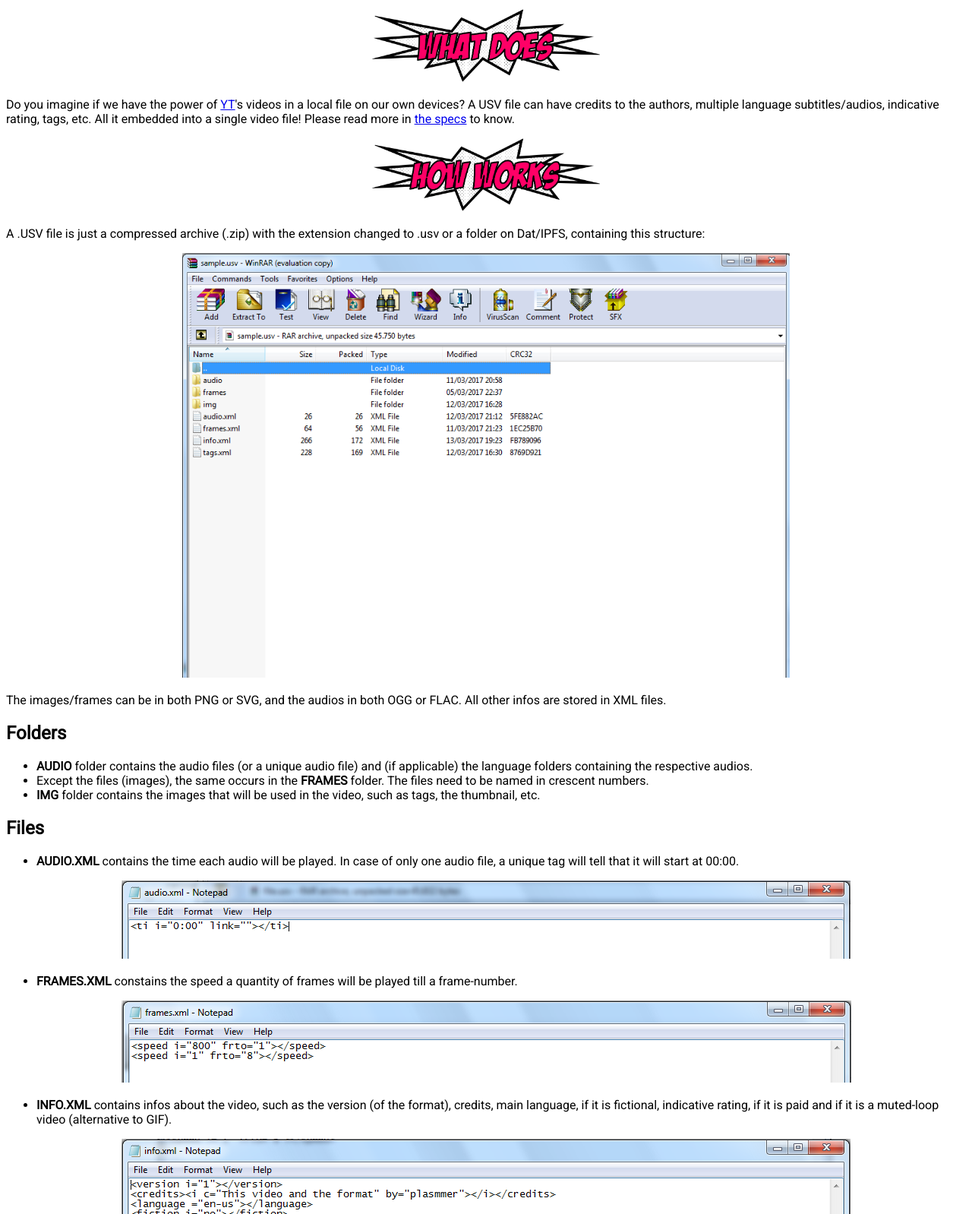
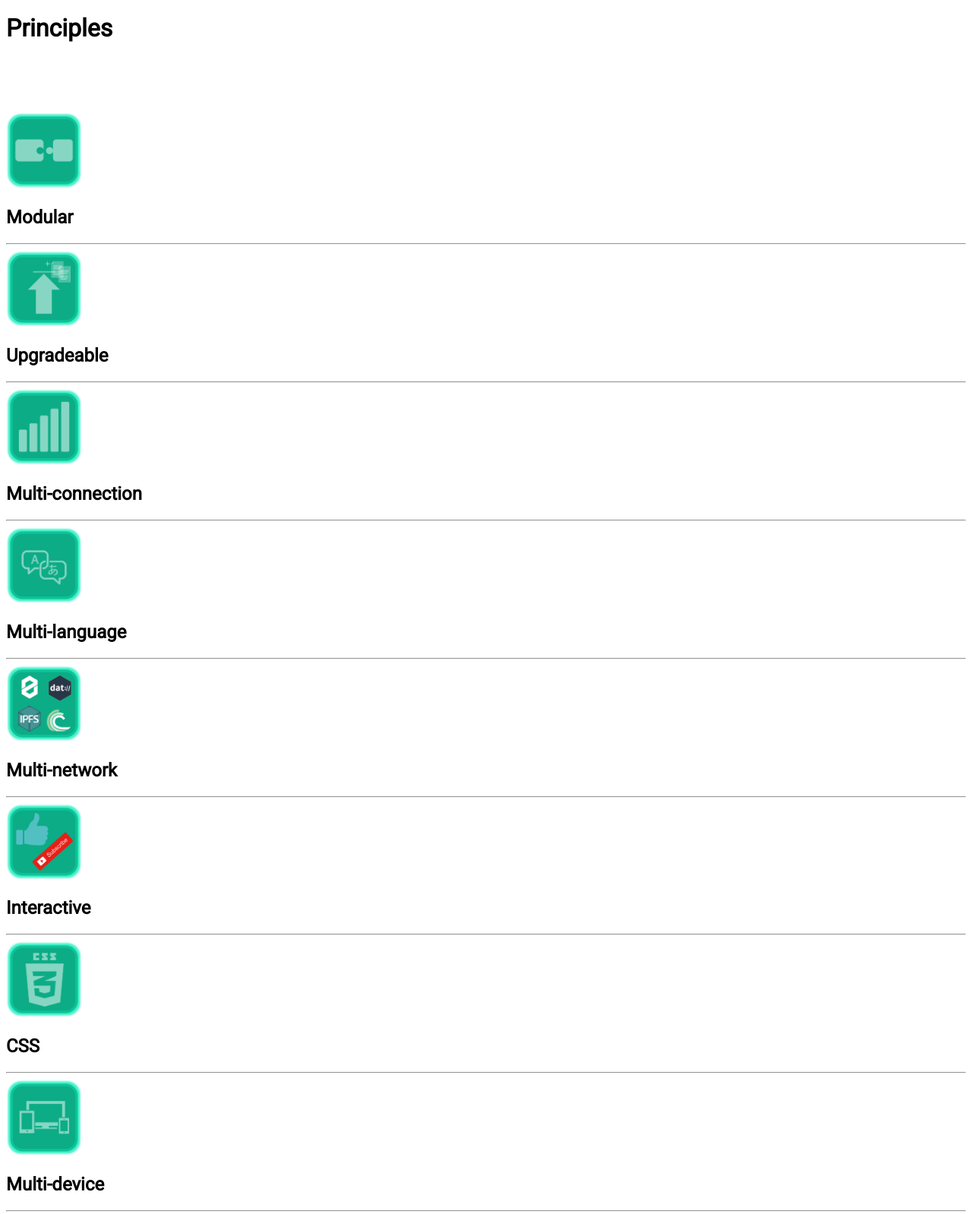
Before and after one commit to Universal-Smart-Video-Format/USV-Site, a plain HTML site: page index.html in a window 1280 px wide. Shown: the part 740-2338 px from the top of the page at 76% size. Drawn offline with Linux system fonts and the light colour scheme.

Commit message:
Added Principles
Signed-off-by: Daniell Mesquita <daniellplasmmer@gmail.com>

```diff
--- a/index.html
+++ b/index.html
@@ -13,8 +13,64 @@
   <p align="center"><img width="600px" alt="USV - Universal Smart Video format" src="logotype.png" title="USV - Universal Smart Video format"></p>
   <p align="center">-----------------------------------------------------------------------------------------------------------------------</p>
   <p align="center"><img width="300px" alt="What is" src="img/whatis.png" title="What is"></p>
-USV (Universal Smart Video), as the name says, is a borning web-standard format for smart/interactive videos. We can call it "the video of the future".
-  <p align="center"><img width="300px" alt="What does" src="img/whatdoes.png" title="What does"></p>
+USV (Universal Smart Video), as the name says, is a borning web-standard format for smart/interactive videos. We can call it "the video of the future".</p>
+<h1>Principles</h1>
+<table>
+<tbody>
+<tr>
+<td>&nbsp;</td>
+<td>&nbsp;</td>
+<td>&nbsp;</td>
+</tr>
+<tr>
+<td>&nbsp;</td>
+<td>&nbsp;</td>
+<td>&nbsp;</td>
+</tr>
+<tr>
+<td>&nbsp;</td>
+<td>&nbsp;</td>
+<td>&nbsp;</td>
+</tr>
+</tbody>
+</table>
+<img width="100px" src="img/modular.png"/>
+<h2>Modular</h2>
+<p></p>
+<hr/>
+<img width="100px" src="img/upgradeable.png"/>
+<h2>Upgradeable</h2>
+<p></p>
+<hr/>
+<img width="100px" src="img/multiconnection.png"/>
+<h2>Multi-connection</h2>
+<p></p>
+<hr/>
+<img width="100px" src="img/multilanguage.png"/>
+<h2>Multi-language</h2>
+<p></p>
+<hr/>
+<img width="100px" src="img/multinetwork.png"/>
+<h2>Multi-network</h2>
+<p></p>
+<hr/>
+<img width="100px" src="img/interactive.png"/>
+<h2>Interactive</h2>
+<p></p>
+<hr/>
+<img width="100px" src="img/css.png"/>
+<h2>CSS</h2>
+<p></p>
+<hr/>
+<img width="100px" src="img/multidevice.png"/>
+<h2>Multi-device</h2>
+<p></p>
+<hr/>
+<img width="100px" src="img/streammable.png"/>
+<h2>Streammable</h2>
+<p></p>
+<hr/>
+  <p align="center"><p align="center"><img width="300px" alt="What does" src="img/whatdoes.png" title="What does"></p>
 Do you imagine if we have the power of <a href="https://youtube.com" target="blank">YT</a>'s videos in a local file on our own devices? A USV file can have credits to the authors, multiple language subtitles/audios, indicative rating, tags, etc. All it embedded into a single video file! Please read more in <a href="specs.html">the specs</a> to know.
   <p align="center"><img width="300px" alt="How works" src="img/howworks.png" title="How works"></p>
 A .USV file is just a compressed archive (.zip) with the extension changed to .usv or a folder on Dat/IPFS, containing this structure:
```
Also changed, not shown: img/css.png (added), img/interactive.png (added), img/modular.png (added), img/multiconnection.png (added), img/multidevice.png (added), img/multilanguage.png (added), img/multinetwork.png (added), img/streammable.png (added), img/upgradeable.png (added).
